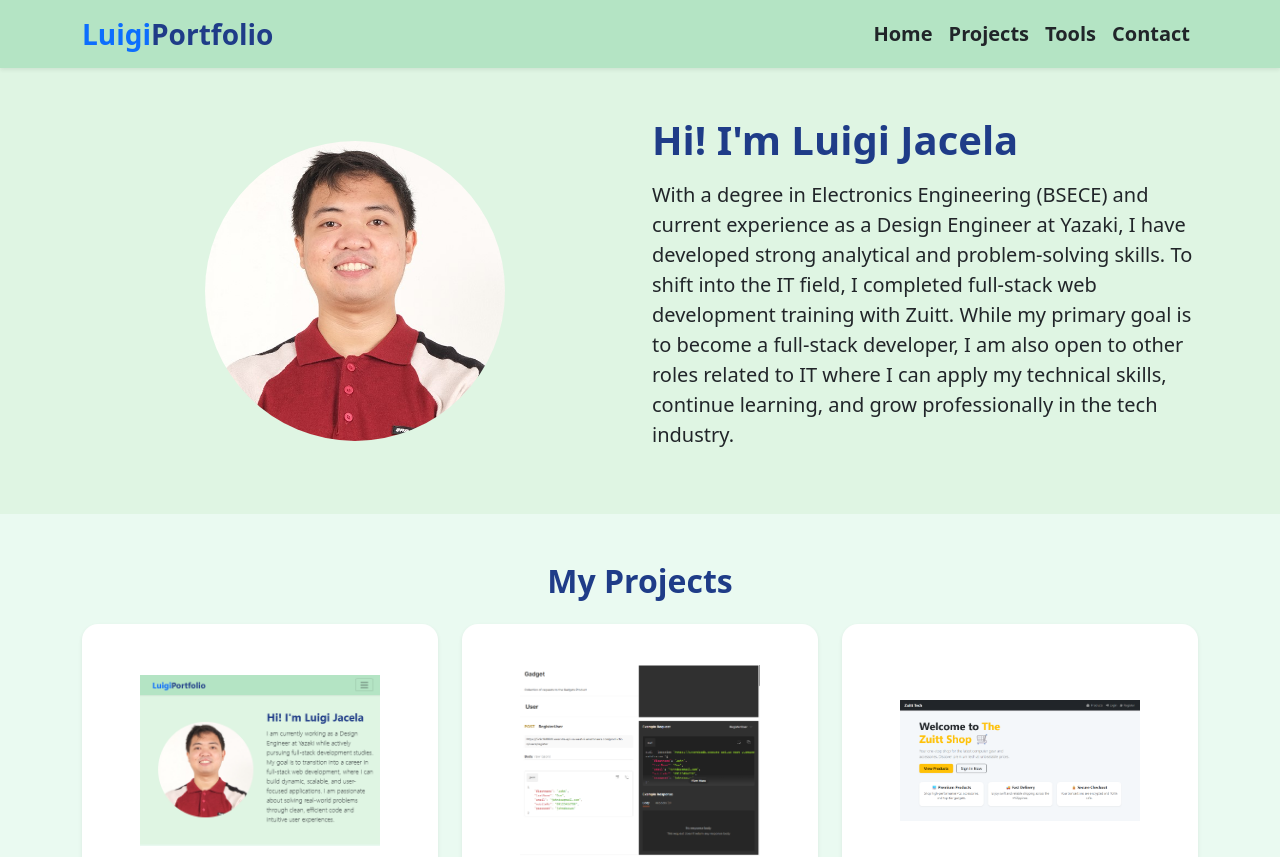
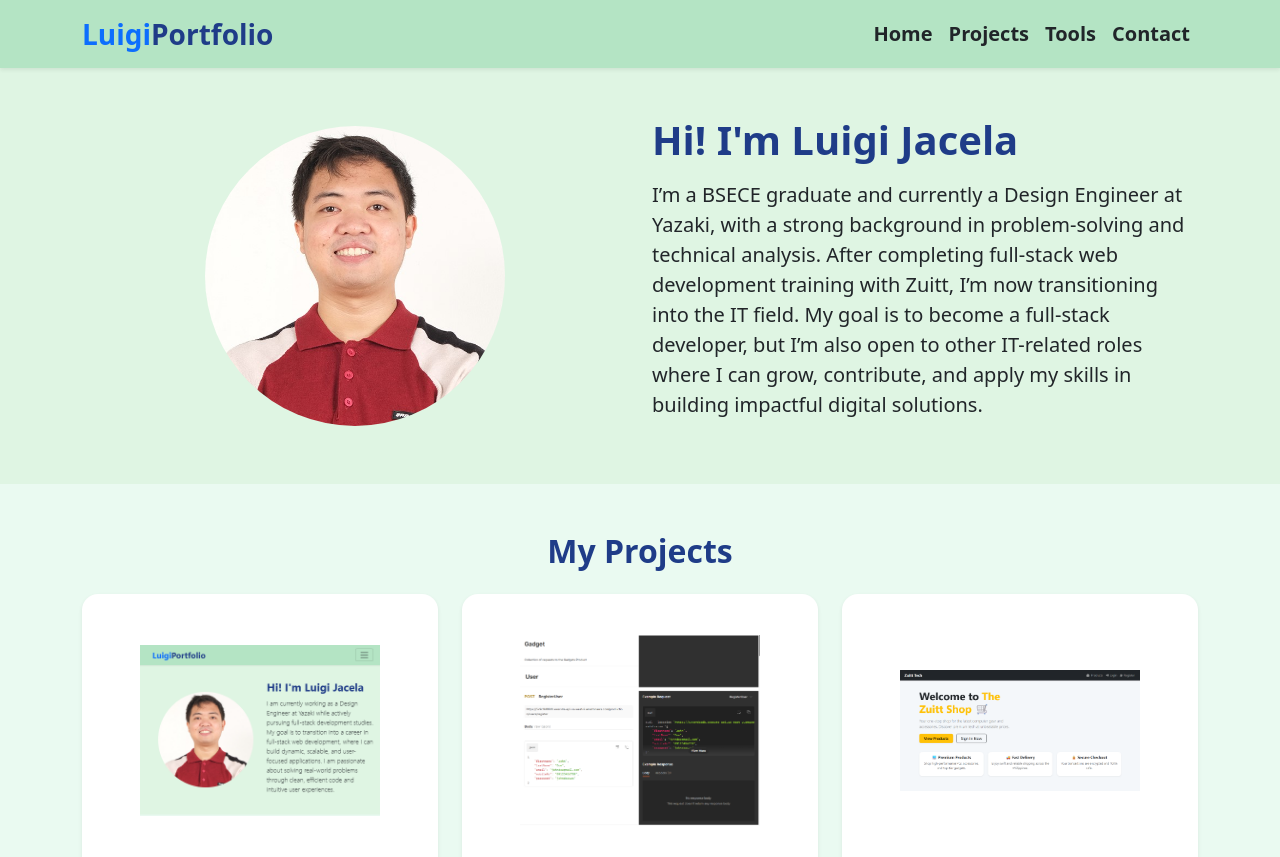
Before and after one commit to luigiaaronjacela/webporfolio, a React (Create React App) app: page / in a window 1280 px wide. Shown: the top 857 px of the page. Built offline with nearby package versions, Linux system fonts and the light colour scheme.

Commit message:
update resume

```diff
--- a/src/components/Landing.js
+++ b/src/components/Landing.js
@@ -32,7 +32,7 @@ export default function Landing() {
               Hi! I'm Luigi Jacela
             </h1>
             <p className="lead mt-3">
-              With a degree in Electronics Engineering (BSECE) and current experience as a Design Engineer at Yazaki, I have developed strong analytical and problem-solving skills. To shift into the IT field, I completed full-stack web development training with Zuitt. While my primary goal is to become a full-stack developer, I am also open to other roles related to IT where I can apply my technical skills, continue learning, and grow professionally in the tech industry.
+              I’m a BSECE graduate and currently a Design Engineer at Yazaki, with a strong background in problem-solving and technical analysis. After completing full-stack web development training with Zuitt, I’m now transitioning into the IT field. My goal is to become a full-stack developer, but I’m also open to other IT-related roles where I can grow, contribute, and apply my skills in building impactful digital solutions.
             </p>
           </div>
 
```
